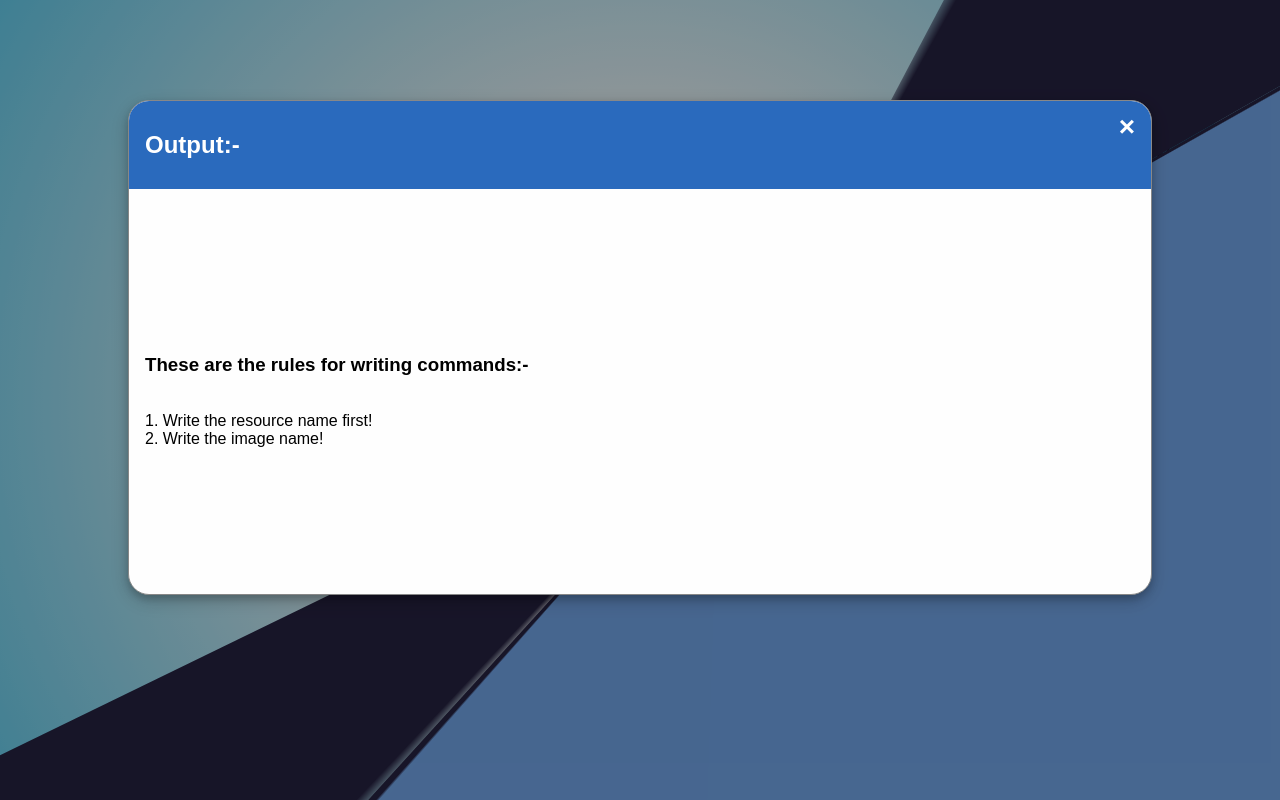
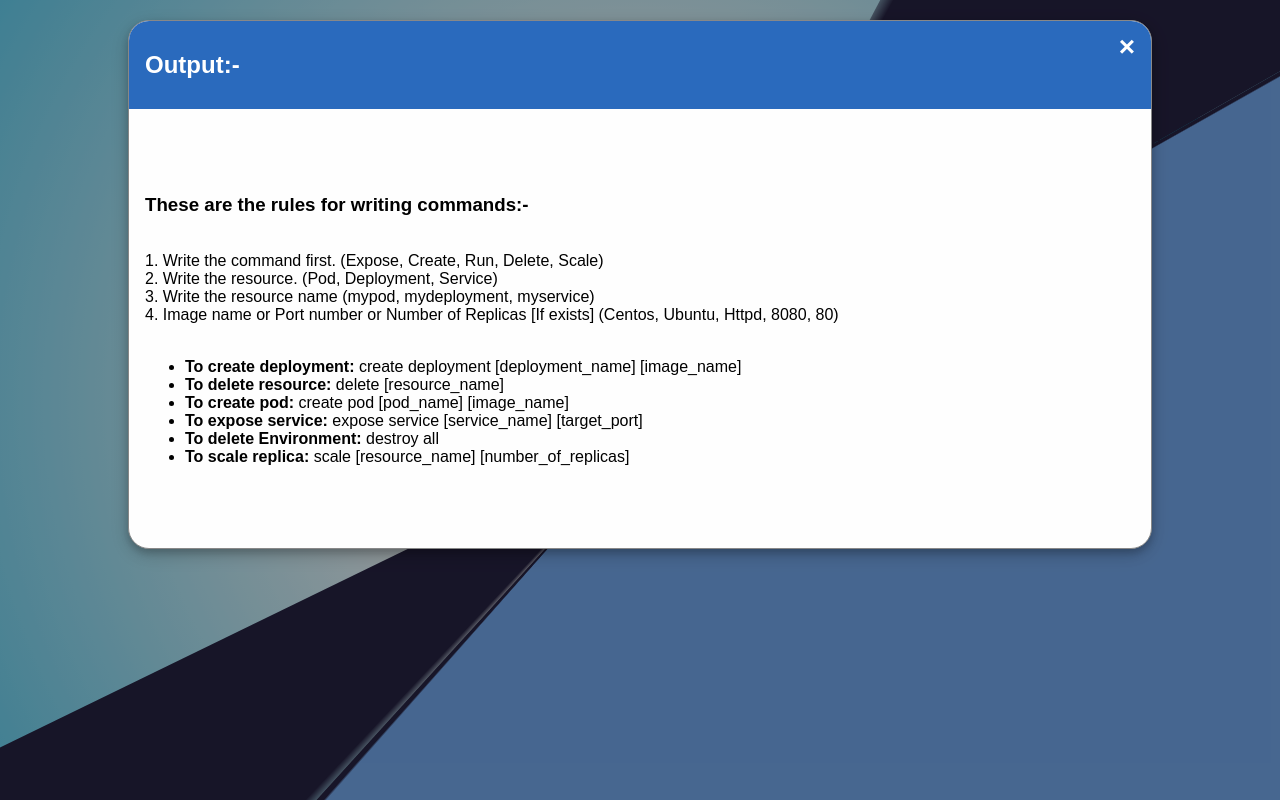
Before and after one commit to Sahil-107/kubernetes-gui-interface, a plain HTML site: page index.html in a window 1280 px wide. Both pictures are taken after a click on the button "HELP". Drawn offline with Linux system fonts and the light colour scheme.

Commit message:
Add files via upload

```diff
--- a/index.css
+++ b/index.css
@@ -208,7 +208,7 @@ body {
     display: none;
     position: fixed;
     z-index: 1;
-    padding-top: 100px;
+    padding-top: 20px;
     left: 0;
     top: 0;
     width: 100%;
@@ -266,7 +266,7 @@ body {
   }
 
   .modal-body {
-    padding: 130px 16px;
+    padding: 50px 16px;
     border-radius: 20px;
   }
 
@@ -275,20 +275,23 @@ body {
     hyphens: auto;
   }
 
+  .input1{
+    align-self: center;
+    grid-row: 4/5;
+    border-radius: 70px;
+    padding: 5px;
+    margin-bottom: 10px;
+    width: 100%;
+  }
 
 
   main {
-    display: flex;
-    flex-direction: column;
     transform: rotatex(10deg);
-    /* -webkit-animation: rotateAngle 6s linear infinite; */
-            /* animation: rotateAngle 6s linear infinite; */
   }
 
-  button {
+  .help {
     display: block;
     position: relative;
-    margin: 0.5em 0;
     padding: 0.8em 2.2em;
     cursor: pointer;
     background: #14a6ca;
@@ -302,11 +305,11 @@ body {
     mix-blend-mode: color-dodge;
     perspective: 500px;
     transform-style: preserve-3d;
-    left: 750px;
-    bottom: 250px;
+    left: 700px;
+    bottom: 200px;
   }
 
-  button:before, button:after {
+  .help:before, .help:after {
     --z: 0px;
     position: absolute;
     top: 0;
@@ -321,26 +324,26 @@ body {
     transform-style: preserve-3d;
     transform: translate3d(calc(var(--z) * 0px), calc(var(--z) * 0px), calc(var(--z) * 0px));
   }
-  button span {
+  .help > span {
     mix-blend-mode: none;
     display: block;
   }
-  button:after {
+  .help:after {
     background-color: #00eeff;
   }
-  button:before {
+  .help:before {
     background-color: #171bff;
   }
-  button:hover {
+  .help:hover {
     background-color: #5b66ff;
     transition: background 0.3s 0.1s;
   }
-  button:hover:before {
+  .help:hover:before {
     --z: 0.04;
     -webkit-animation: translateWobble 2.2s ease forwards;
             animation: translateWobble 2.2s ease forwards;
   }
-  button:hover:after {
+  .help:hover:after {
     --z: -0.06;
     -webkit-animation: translateWobble 2.2s ease forwards;
             animation: translateWobble 2.2s ease forwards;
--- a/index.html
+++ b/index.html
@@ -1,5 +1,6 @@
 <!DOCTYPE html>
 <html lang="en">
+
 <head>
     <meta charset="UTF-8">
     <meta http-equiv="X-UA-Compatible" content="IE=edge">
@@ -7,11 +8,12 @@
     <link rel="stylesheet" href="index.css">
     <title>Kubernetes GUI</title>
 </head>
+
 <body>
+    <div class="main">
         <main>
-        <button id="myBtn2"><span>Help</span></button>
+            <button class="help" id="myBtn2"><span>Help</span></button>
         </main>
-
         <div class="textbox">
             <div class="textbox-box">
                 <div class="textbox-face textbox-side"></div>
@@ -20,7 +22,7 @@
                 <div class="textbox-field">
                     <div class="textbox-label">Enter Command Here</div>
 
-        <input id="input" class="textbox-text" type="text" placeholder="Type here..."/>
+                    <input id="input" class="textbox-text" type="text" placeholder="Type here..." />
 
                 </div>
                 <div class="textbox-action" id="myBtn1">
@@ -41,10 +43,11 @@
                     <h2>Output:-</h2>
                 </div>
                 <p id="text" class="modal-body">
-            Please wait...
+                    Please Wait!!!!
                 </p>
             </div>
 
+        </div>
     </div>
 
     <script>
@@ -68,15 +71,16 @@
             objXHR.onload = function () {
                 document.getElementById("text").innerHTML = objXHR.responseText + "Deployment Created";
             }
+            // document.getElementById("text").innerHTML =
         }
 
         btn2.onclick = function () {
             modal.style.display = "block";
-        document.getElementById("text").innerHTML = "<h3>These are the rules for writing commands:-</h3><br> 1. Write the resource name first!<br> 2. Write the image name!";
+            document.getElementById("text").innerHTML = "<h3>These are the rules for writing commands:-</h3><br> 1. Write the command first. (Expose, Create, Run, Delete, Scale)<br> 2. Write the resource. (Pod, Deployment, Service)<br> 3. Write the resource name (mypod, mydeployment, myservice) <br> 4. Image name or Port number or Number of Replicas [If exists] (Centos, Ubuntu, Httpd, 8080, 80) <br><br> <b><ul><li> To create deployment:</b> create deployment [deployment_name] [image_name]<br><li><b> To delete resource:</b> delete [resource_name]<br><b><li> To create pod:</b> create pod [pod_name] [image_name]<br><b><li> To expose service:</b> expose service [service_name] [target_port]<br><b><li> To delete Environment:</b> destroy all<br><b><li> To scale replica:</b> scale [resource_name] [number_of_replicas]<br></ul>";
         }
         // When the user clicks on <span> (x), close the modal
         span.onclick = function () {
-        document.getElementById("text").innerHTML ="Please wait..."
+            document.getElementById("text").innerHTML = "Please wait..."
             modal.style.display = "none";
         }
 
@@ -84,9 +88,11 @@
         window.onclick = function (event) {
             if (event.target == modal) {
                 modal.style.display = "none";
+                document.getElementById("text").innerHTML = "Please wait..."
             }
         }
     </script>
 
 </body>
+
 </html>
```
Lines whose indentation alone changed are shown as unchanged.
